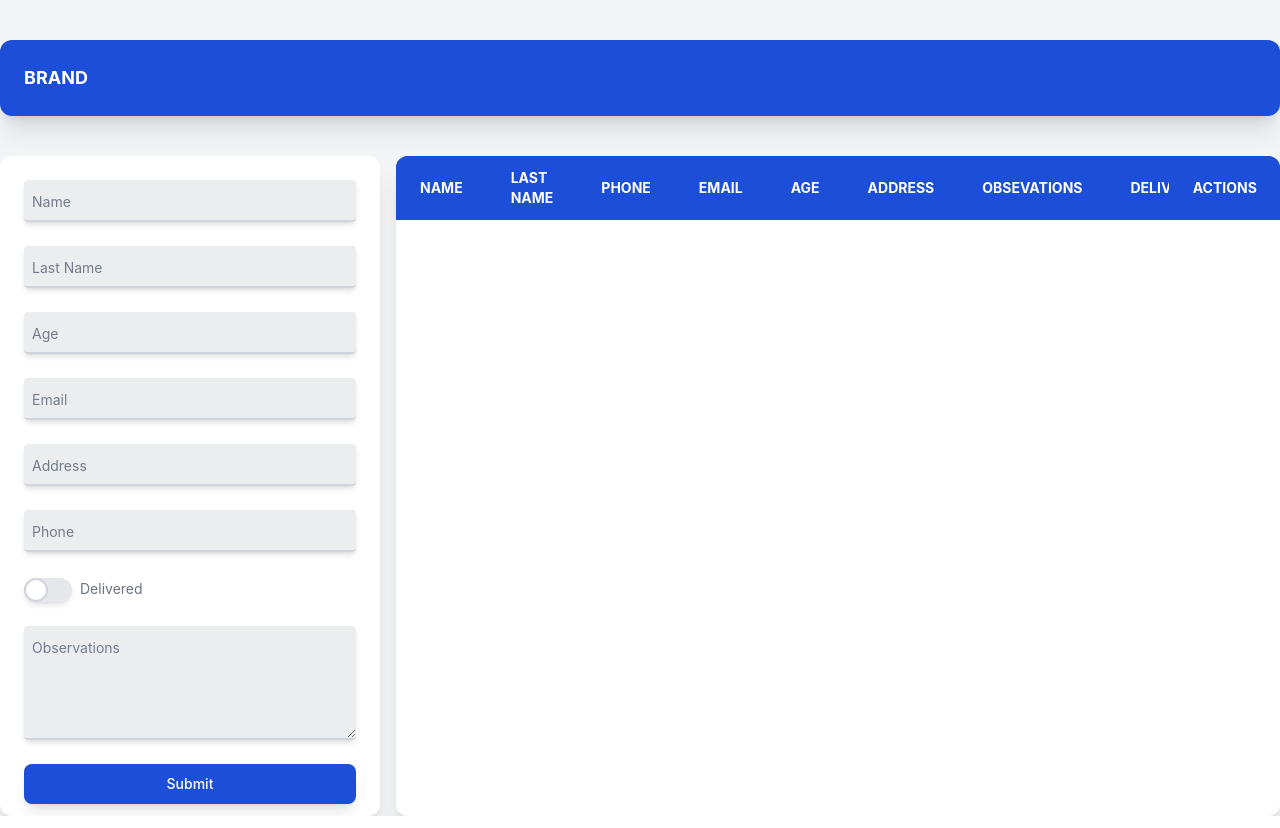
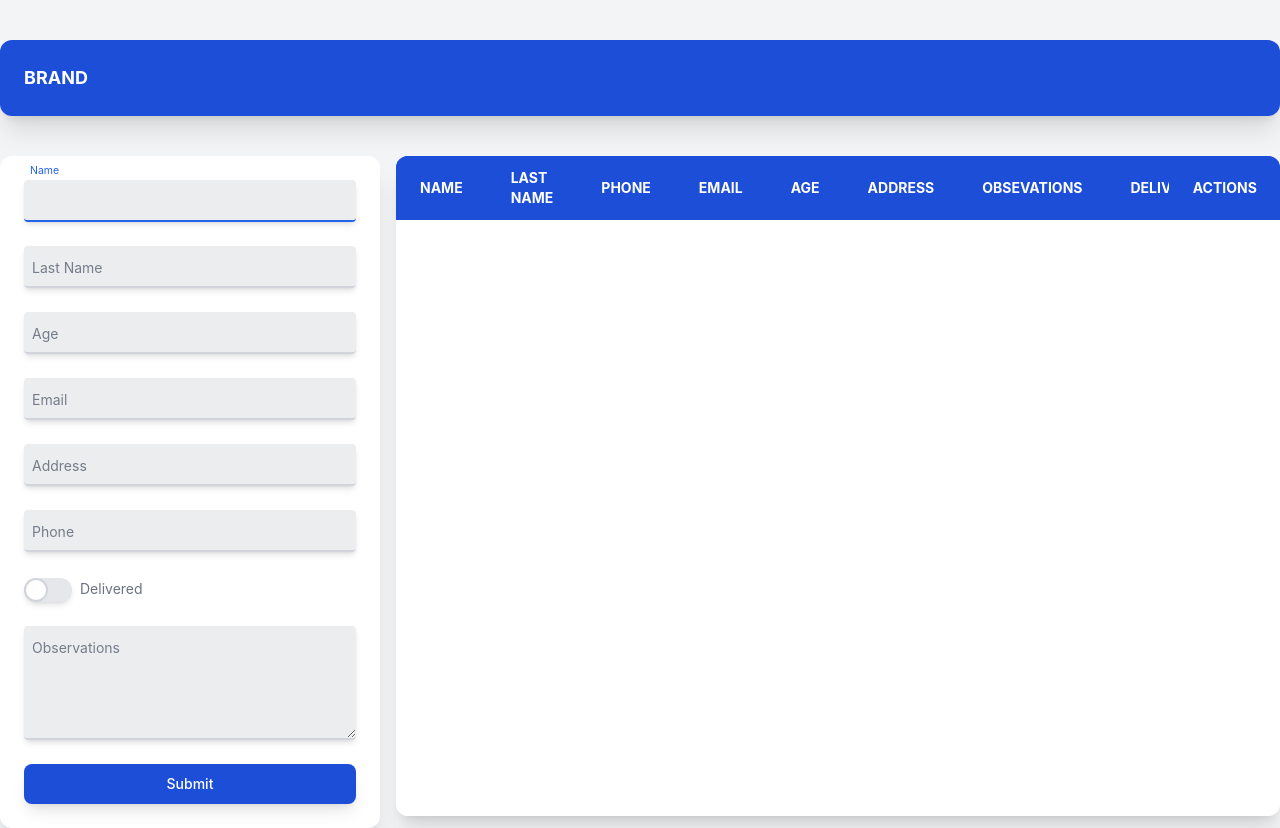
Before and after one commit to CesarAOrtiz/formulario-registro-comidas, a React (Create React App) app: page / in a window 1280 px wide. Built offline with nearby package versions, Linux system fonts and the light colour scheme.

Commit message:
Validando formulario con react-hook-forms

```diff
--- a/package.json
+++ b/package.json
@@ -10,6 +10,7 @@
     "formik": "^2.2.9",
     "react": "^17.0.2",
     "react-dom": "^17.0.2",
+    "react-hook-form": "^7.28.1",
     "react-scripts": "5.0.0",
     "web-vitals": "^2.1.4",
     "yup": "^0.32.11"
--- a/src/App.js
+++ b/src/App.js
@@ -12,7 +12,7 @@ function App() {
             Brand
           </Card>
           <div className="flex justify-evenly w-full">
-            <Card className="bg-white !shadow-xl rounded-xl min-w-[250px] w-[90%] max-w-[380px] max-h-[660px] mr-4">
+            <Card className="bg-white !shadow-xl rounded-xl min-w-[250px] w-[90%] max-w-[380px] max-h-[770px] mr-4">
               <Form />
             </Card>
 
--- a/src/components/Form/Form.jsx
+++ b/src/components/Form/Form.jsx
@@ -2,81 +2,67 @@ import React from "react";
 import Input from "./Input";
 import Switch from "./Switch";
 import Textarea from "./Textarea";
+import { useForm } from "react-hook-form";
+import { useRecords } from "../../contexts/RecordsContext";
+import Record from "../../models/Record";
 
 import inputs from "./inputs";
 
 export default function RecordForm(props) {
+  const {
+    register,
+    handleSubmit,
+    formState: { errors },
+    reset,
+  } = useForm({
+    mode: "onChange",
+  });
+
+  const { dispatcher } = useRecords();
+
   return (
-    <form {...props}>
+    <form
+      {...props}
+      onSubmit={handleSubmit((data) => {
+        dispatcher.addRecord(Record.fromJson(data));
+        reset();
+      })}
+    >
       {inputs.map((input) => {
-        const { type, id } = input;
+        const { type, id, name, required, pattern, helperText, ...rest } =
+          input;
+
+        const { ref: innerRef, ...field } = register(name || id, {
+          required: helperText,
+          pattern: {
+            value: pattern,
+            message: helperText,
+          },
+        });
+
+        const props = {
+          type,
+          id,
+          innerRef,
+          ...field,
+          ...rest,
+          error: errors[id] && true,
+          helperText: errors[id] && errors[id].message,
+        };
 
         return (
-          <div className="relative z-0 mb-6 w-full">
+          <div className="relative z-0 mb-6 w-full" key={id}>
             {type === "switch" ? (
-              <Switch key={id} {...input} />
+              <Switch {...props} {...{ type: "checkbox" }} />
             ) : type === "textarea" ? (
-              <Textarea key={id} {...input} />
+              <Textarea {...props} />
             ) : (
-              <Input key={id} {...input} />
+              <Input {...props} />
             )}
           </div>
         );
       })}
 
-      {/* <div className="mb-6 w-full">
-        <Input name="name" helperText="Error" label="First Name" required />
-      </div>
-      <div className="mb-6 w-full">
-        <Input name="lastName" helperText="Error" label="Last Name" required />
-      </div>
-      <div className="mb-6 w-full">
-        <Input
-          type="number"
-          name="age"
-          helperText="Error"
-          label="Age"
-          required
-        />
-      </div>
-      <div className="mb-6 w-full">
-        <Input
-          type="email"
-          name="email"
-          helperText="Error"
-          label="Email addressge"
-          required
-        />
-      </div>
-      <div className="mb-6 w-full">
-        <Input
-          type="text"
-          name="address"
-          helperText="Error"
-          label="Address"
-          required
-        />
-      </div>
-      <div className="mb-6 w-full">
-        <Input
-          pattern="[0-9]{3}-[0-9]{3}-[0-9]{4}"
-          type="tel"
-          name="phone"
-          helperText="Error"
-          label="Phone number (123-456-7890)"
-        />
-      </div>
-      <div className="mb-6 w-full">
-        <Switch id="delivered" name="delivered" label="Delivered ()" />
-      </div>
-      <div className="mb-6 w-full">
-        <Textarea
-          rows="4"
-          name="observation"
-          helperText="Error"
-          label="Observation"
-        />
-      </div> */}
       <button
         type="submit"
         className="text-white shadow-lg bg-blue-700 hover:bg-blue-800 focus:ring-4 focus:outline-none focus:ring-blue-300 rounded-lg w-full px-5 py-2.5 text-sm text-center font-medium"
--- a/src/components/Form/Input.jsx
+++ b/src/components/Form/Input.jsx
@@ -7,8 +7,7 @@ export default function Input({
   className,
   name,
   id,
-  field,
-  form,
+  innerRef,
   ...props
 }) {
   return (
@@ -25,7 +24,7 @@ export default function Input({
                     }
                     ${className || ""}`}
         placeholder=" "
-        {...field}
+        ref={innerRef}
         {...props}
       />
       {error && <p className="text-xs text-red-500 px-2">{helperText}</p>}
--- a/src/components/Form/Switch.jsx
+++ b/src/components/Form/Switch.jsx
@@ -6,9 +6,9 @@ export default function Switch({
   id,
   className,
   onChange,
+  helperText,
   checked = false,
-  field,
-  form,
+  innerRef,
   ...props
 }) {
   const [state, setState] = useState(checked);
@@ -25,7 +25,7 @@ export default function Switch({
             typeof onChange === "function" && onChange(e);
           }}
           checked={state}
-          {...field}
+          ref={innerRef}
           {...props}
         />
         <label
--- a/src/components/Form/Textarea.jsx
+++ b/src/components/Form/Textarea.jsx
@@ -7,8 +7,7 @@ export default function Textarea({
   id,
   error,
   helperText,
-  field,
-  form,
+  innerRef,
   ...props
 }) {
   return (
@@ -25,7 +24,7 @@ export default function Textarea({
             : ""
         }
         ${className || ""}`}
-        {...field}
+        ref={innerRef}
         {...props}
       ></textarea>
       {error && <p className="text-xs text-red-500 px-2">{helperText}</p>}
--- a/src/components/Form/inputs.js
+++ b/src/components/Form/inputs.js
@@ -5,8 +5,9 @@ const inputs = [
     id: "name",
     label: "Name",
     required: true,
-    error: false,
+
     helperText: "Is required",
+    autoFocus: true,
   },
   {
     type: "text",
@@ -14,7 +15,7 @@ const inputs = [
     id: "lastName",
     label: "Last Name",
     required: true,
-    error: false,
+
     helperText: "Is required",
   },
   {
@@ -23,17 +24,18 @@ const inputs = [
     id: "age",
     label: "Age",
     required: true,
-    error: false,
+
     helperText: "Is required",
   },
   {
-    type: "email",
+    type: "text",
     name: "email",
     id: "email",
     label: "Email",
     required: true,
-    error: false,
+
     helperText: "Must be a valid email",
+    pattern: /^[a-z0-9._%+-]+@[a-z0-9.-]+\.[a-z]{2,}$/,
   },
   {
     type: "text",
@@ -41,7 +43,7 @@ const inputs = [
     id: "address",
     label: "Address",
     required: true,
-    error: false,
+
     helperText: "Is required",
   },
   {
@@ -50,9 +52,9 @@ const inputs = [
     id: "phone",
     label: "Phone",
     required: false,
-    error: false,
+
     helperText: "Must be a valid phone number",
-    pattern: "^[0-9]{10}$",
+    pattern: /^[0-9]{10}$/,
   },
   {
     type: "switch",
```
Also changed, not shown: 1 other file (tests, documents, lock files or other folders).
